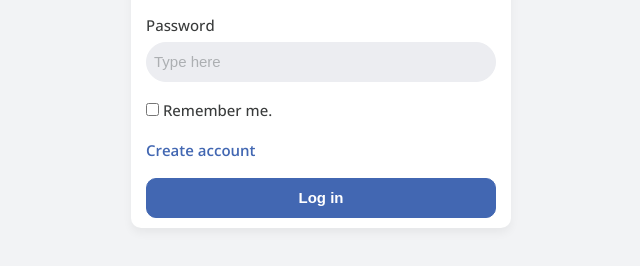
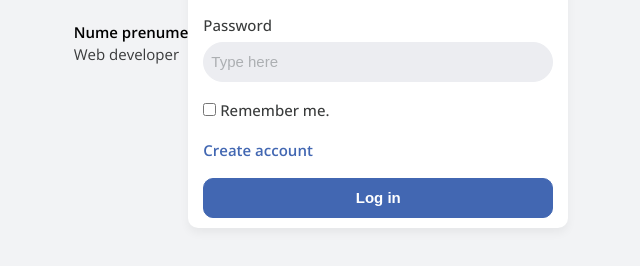
Before and after one commit to Akoskaka/curs-git-1, a plain HTML site: page index.html in a window 1280 px wide. Shown: the part 356-622 px from the top of the page, without its empty margins (319-959 px from the left). Drawn offline with nearby package versions, Linux system fonts and the light colour scheme.

Commit message:
add user card

```diff
--- a/index.html
+++ b/index.html
@@ -18,6 +18,10 @@
     <meta name="og:title" content="Login-IT School" />
   </head>
   <body class="login-register-page">
+    <div class="card">
+      <h2>Nume prenume</h2>
+      <p>Web developer</p>
+    </div>
     <div class="form-wrapper">
       <h1 class="mb-lg">Welcome</h1>
       <form action="newsfeed.html" method="post">
```
Also changed, not shown: newsfeed.html (+4 -0 lines).
